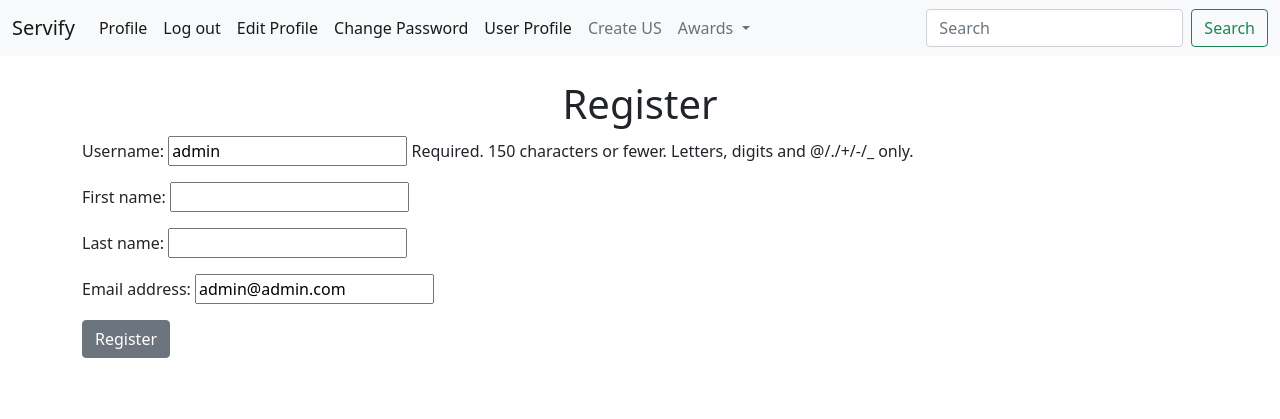
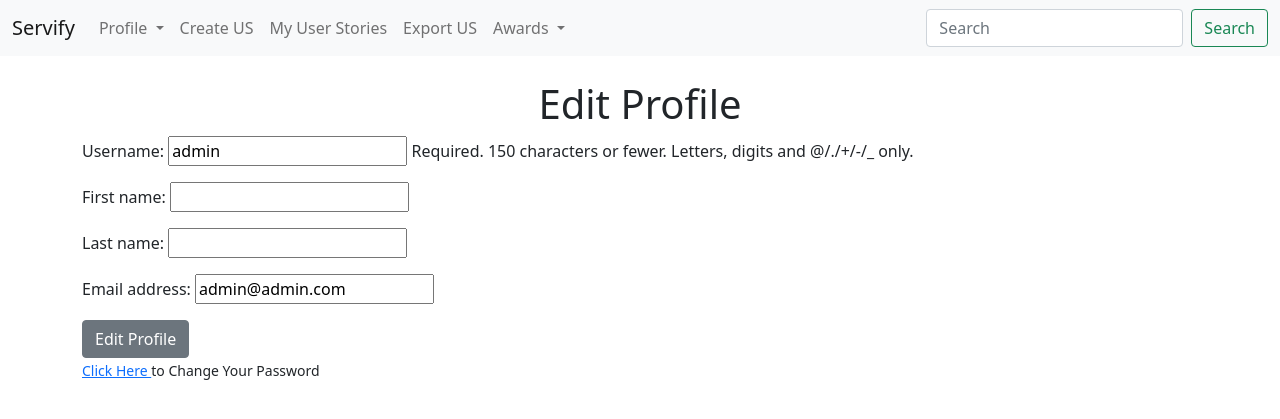
Before and after one commit to alpcagatay/createus, a Django app: page /edit_profile/ in a window 1280 px wide. Shown: the top 419 px of the page. Run offline with Django 4.2, Linux system fonts and the light colour scheme; a user stored in the database is signed in; data comes from the database, SQL or seed files in the repository; both versions use the stored data as it was after the commit.

```diff
--- a/authenticate/forms.py
+++ b/authenticate/forms.py
@@ -5,7 +5,7 @@ from django import forms
 from django.db.models.base import Model
 from django.forms import fields, ModelForm, widgets
 from .models import MyClubUser, UserStory
-
+from django.forms import inlineformset_factory
 
 
 class EditProfileForm(UserChangeForm):
--- a/authenticate/models.py
+++ b/authenticate/models.py
@@ -18,7 +18,11 @@ class MyClubUser(models.Model):
         return str(self.user)
 
 class UserStory(models.Model):
-    owner = models.OneToOneField(User, null=True, on_delete=models.CASCADE)
+
+    first= models.TextField(default="As")
+    owner = models.ForeignKey(User, null=True, on_delete=models.CASCADE)
+    second = models.TextField(default="I would like to")
     who = models.TextField()
+    third = models.TextField(default="so that I can")
     desire = models.TextField()
     reason = models.TextField()
--- a/authenticate/templates/add_user_story.html
+++ b/authenticate/templates/add_user_story.html
@@ -19,7 +19,9 @@
 
 
         <div class="justify-content: space-between">
-            {{ form}} <button type="button" id="add_row" name="add_row" class="btn btn-primary float-right"><span aria-hidden="true">Add Row</span></button>
+            {{ form}}
+
+            <!-- <button type="button" id="add_row" name="add_row" class="btn btn-primary float-right"><span aria-hidden="true">Add Row</span></button> -->
           </div>
         </div>
 
@@ -29,7 +31,7 @@
         <br>
 
 
-        <input type = "submit" value="Submit" class="btn btn-secondary">
+       <center> <input type = "submit" value="Submit" class="btn btn-secondary"> </center>
 
     </form>
     {% endif %}
--- a/authenticate/templates/base.html
+++ b/authenticate/templates/base.html
@@ -19,34 +19,47 @@
           </button>
           <div class="collapse navbar-collapse" id="navbarSupportedContent">
             <ul class="navbar-nav me-auto mb-2 mb-lg-0">
-              <li class="nav-item">
-                <a class="nav-link active" aria-current="page" href="#">Profile</a>
-              </li>
+
               {%if user.is_authenticated %}
-              <li class="nav-item">
-                <a class="nav-link active" aria-current="page" href="{% url 'logout' %}">Log out</a>
-              </li>
-              <li class="nav-item">
-                <a class="nav-link active" aria-current="page" href="{% url 'edit_profile' %}">Edit Profile</a>
-              </li>
-              <li class="nav-item">
-                <a class="nav-link active" aria-current="page" href="{% url 'change_password' %}">Change Password</a>
-              </li>
-              <li class="nav-item">
-                <a class="nav-link active" aria-current="page" href="{% url 'user_profile' %}">User Profile</a>
+              <li class="nav-item dropdown">
+                <a class="nav-link dropdown-toggle" href="#" id="navbarDropdown" role="button" data-bs-toggle="dropdown" aria-expanded="false">
+                  Profile
+                </a>
+                <ul class="dropdown-menu" aria-labelledby="navbarDropdown">
+                  <li><a class="dropdown-item" href="{% url 'logout' %}">Log Out</a></li>
+                  <li><a class="dropdown-item" href="{% url 'edit_profile' %}">Edit Profile</a></li>
+                  <li><a class="dropdown-item" href="{% url 'change_password' %}">Change Password</a></li>
+                  <li><a class="dropdown-item" href="{% url 'user_profile' %}">User Profile</a></li>
+                  <li><hr class="dropdown-divider"></li>
+                </ul>
               </li>
               {%else%}
-
-              <li class="nav-item">
-                <a class="nav-link active" aria-current="page" href="{% url 'login' %}">Log in</a>
-              </li>
-              <li class="nav-item">
-                <a class="nav-link active" aria-current="page" href="{% url 'register' %}">Register</a>
+              <li class="nav-item dropdown">
+                <a class="nav-link dropdown-toggle" href="#" id="navbarDropdown" role="button" data-bs-toggle="dropdown" aria-expanded="false">
+                  Profile
+                </a>
+                <ul class="dropdown-menu" aria-labelledby="navbarDropdown">
+                  <li><a class="dropdown-item" href="{% url 'login' %}">Log In</a></li>
+                  <li><a class="dropdown-item" href="{% url 'register' %}">Register</a></li>
+                  <li><hr class="dropdown-divider"></li>
+                </ul>
               </li>
               {%endif%}
+
+
               <li class="nav-item">
                 <a class="nav-link" href="{% url 'add_user_story' %}">Create US</a>
               </li>
+              <li class="nav-item">
+                <a class="nav-link" href="{% url 'my_user_stories' %}">My User Stories</a>
+              </li>
+              <li class="nav-item">
+                <a class="nav-link" href="{% url 'userstory_csv' %}">Export US</a>
+              </li>
+
+
+
+
               <li class="nav-item dropdown">
                 <a class="nav-link dropdown-toggle" href="#" id="navbarDropdown" role="button" data-bs-toggle="dropdown" aria-expanded="false">
                   Awards
--- a/authenticate/templates/edit_profile.html
+++ b/authenticate/templates/edit_profile.html
@@ -2,10 +2,10 @@
 
 {% block content %}
 
-<h1 class="text-center">Register</h1>
+<h1 class="text-center">Edit Profile</h1>
+{{user.myclubuser.bio}}
 
-
-<form method="POST" action="{% url 'register' %}">
+<form method="POST" action="{% url 'edit_profile' %}">
     {%csrf_token%}
 
     {% if form.errors %}
@@ -27,8 +27,9 @@
 
     {{form.as_p}}
 
-<input type="submit" value="Register" class ="btn btn-secondary">
+<input type="submit" value="Edit Profile" class ="btn btn-secondary">
 
 </form>
+<p><small><a href="{%url 'change_password'%}">Click Here </a>to Change Your Password </small></p>
 
   {% endblock %}
--- a/authenticate/urls.py
+++ b/authenticate/urls.py
@@ -10,6 +10,8 @@ urlpatterns = [
     path('change_password/', views.change_password, name="change_password"),
     path('user_profile/', views.user_profile, name="user_profile"),
     path('add_user_story/', views.add_user_story, name="add_user_story"),
+    path('my_user_stories/', views.my_user_stories, name="my_user_stories"),
+    path('userstory_csv/', views.userstory_csv, name="userstory_csv"),
 
 
 ]
--- a/authenticate/views.py
+++ b/authenticate/views.py
@@ -1,4 +1,5 @@
-from django.http import request
+
+from django.http import request, HttpResponse
 from django.http.response import HttpResponseRedirect
 from django.shortcuts import render, redirect
 from django.contrib.auth import authenticate, login, logout, update_session_auth_hash
@@ -7,11 +8,13 @@ from django.contrib.auth.forms import UserCreationForm, UserChangeForm, Password
 from .forms import EditProfileForm, SignUpForm, UserStoryForm
 from urllib.parse import urlencode
 from urllib.parse import urlparse, parse_qsl
-from .models import MyClubUser
+from .models import MyClubUser,UserStory
 from django.http import HttpResponseRedirect
 from django.db.models import Q
 from django.contrib import messages
 from django.contrib.auth.models import User
+from django.forms import modelformset_factory
+import csv
 
 
 # Create your views here.
@@ -94,7 +97,7 @@ def user_profile(request):
 def add_user_story(request):
     submitted = False
     if request.method == "POST":
-        form = UserStoryForm(request.POST, request.FILES)
+        form = UserStoryForm(request.POST)
         if form.is_valid():
             userstory = form.save(commit=False)
             userstory.owner = request.user
@@ -105,3 +108,36 @@ def add_user_story(request):
         if 'submitted' in request.GET:
             submitted = True
     return render(request, 'add_user_story.html', {'form':form, 'submitted':submitted})
+
+
+def my_user_stories(request):
+    if request.user.is_authenticated:
+        me = request.user.id
+        userstory = UserStory.objects.filter(owner = me)
+        return render(request, 'my_user_stories.html', {'me':me, 'userstory':userstory})
+    else:
+        messages.success(request, ("You are not logged in"))
+        return redirect('login')
+
+def userstory_csv(request):
+
+    me = request.user.id
+    response = HttpResponse(content_type ='text/csv' )
+    response['Content-Disposition'] = 'attachment; filename = userstory.csv'
+
+    # Create a writer
+    writer = csv.writer(response)
+
+    #Designate the model
+    userstory = UserStory.objects.all()
+
+    # Add column headings
+    writer.writerow(['First','Who','Second','Desire','Third','Reason'])
+
+
+        #Loop through and output.
+    for userstory in userstory:
+        writer.writerow([(userstory.first),(userstory.who),(userstory.second),(userstory.desire),(userstory.third),(userstory.reason)])
+
+
+    return response
```
Also changed, not shown: authenticate/templates/my_user_stories.html (added, +30 -0 lines), authenticate/migrations/0004_alter_userstory_owner.py (added), authenticate/migrations/0005_userstory_first_userstory_second_userstory_third.py (added), db.sqlite3.
